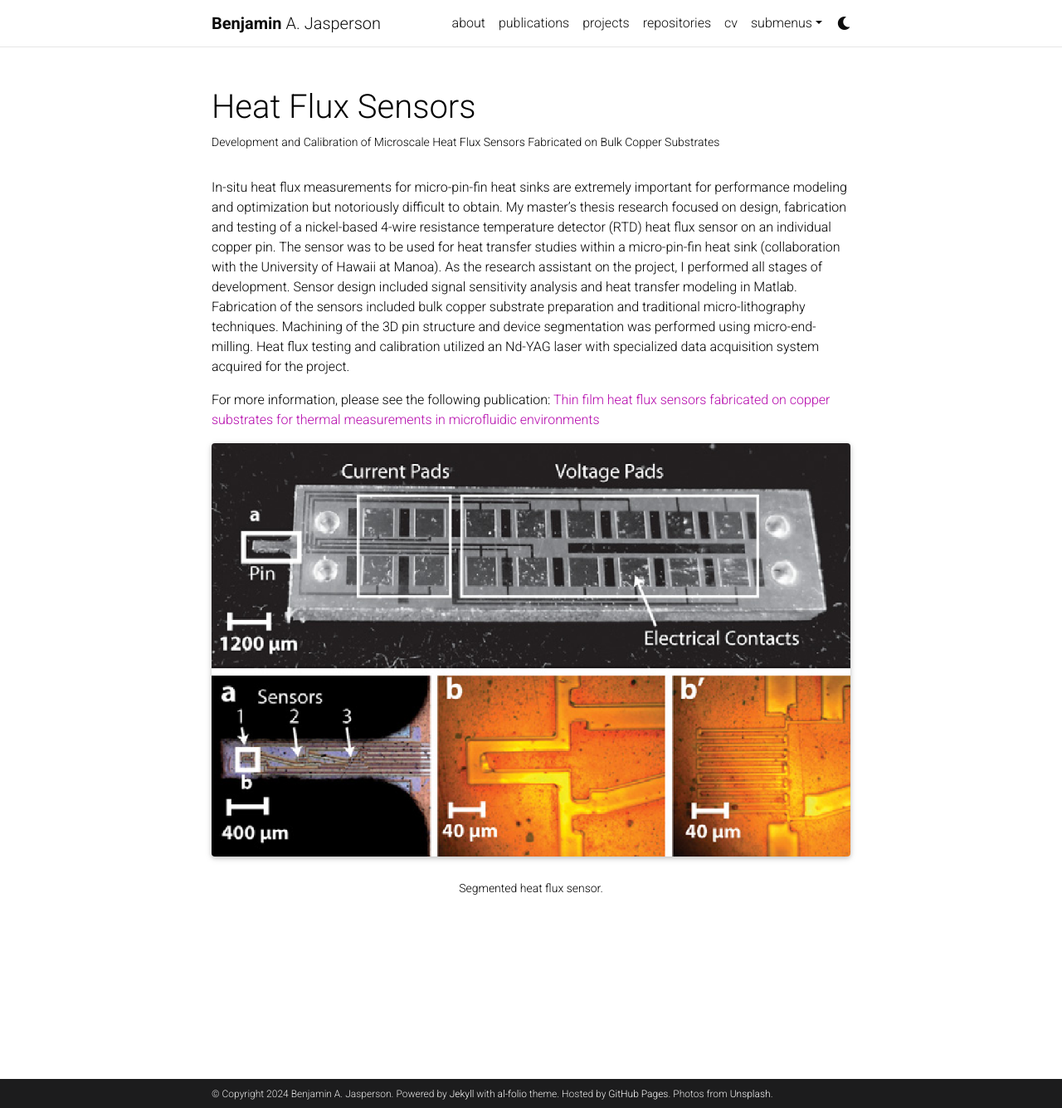
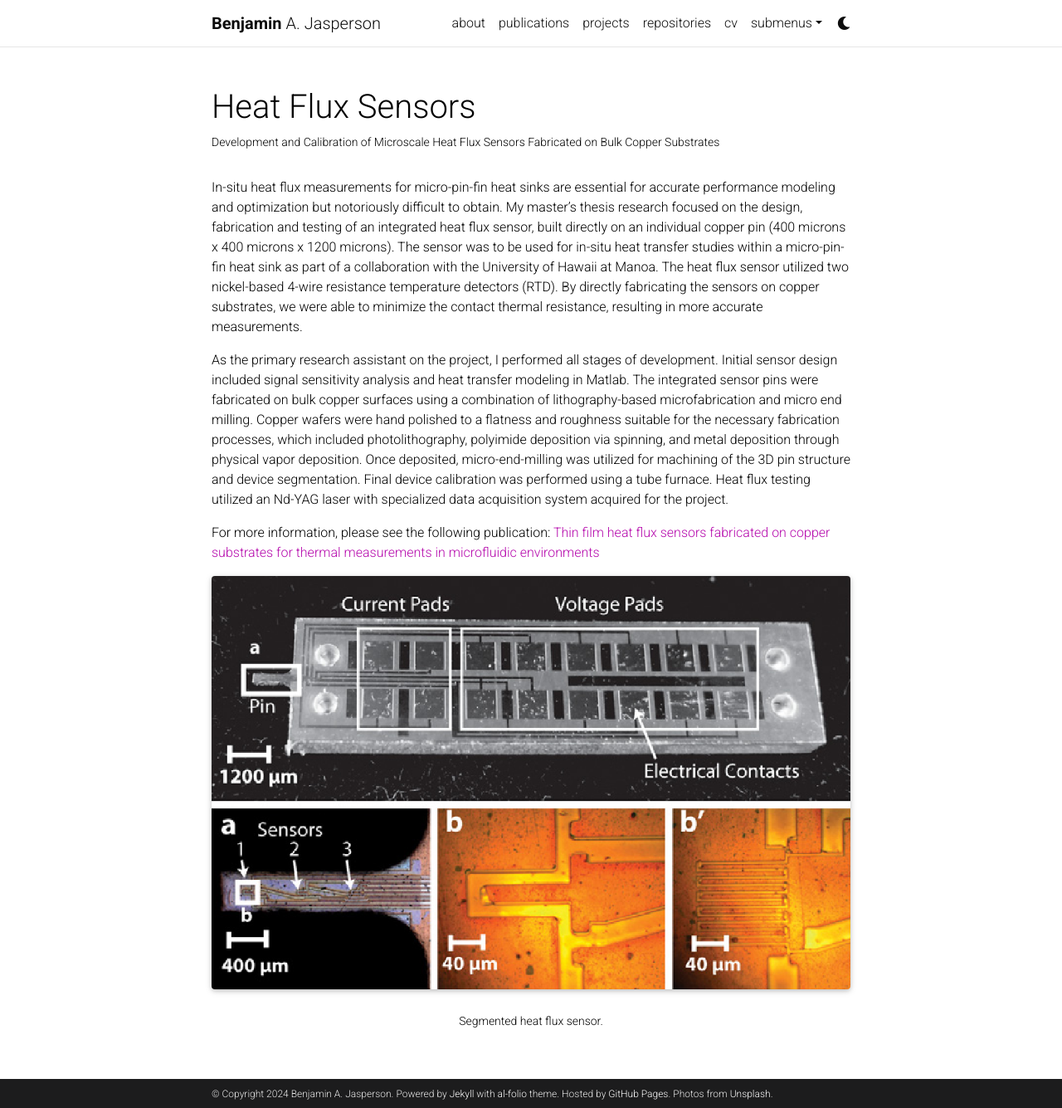
Before and after one commit to bjasperson/bjasperson.github.io, a Jekyll site: the page built from _projects/sensors.md, in a window 1280 px wide and 1335 px high. Shown: the whole window at 83% size. Built offline with Jekyll 4.4.1, drawn with Linux system fonts in a browser that asks for light colours; full-size pictures stand in for the smaller copies a plugin makes; comment, search, counter and statistics services are not loaded; a style sheet for code colours, icons or effects is not loaded.

Commit message:
update text

```diff
--- a/_projects/sensors.md
+++ b/_projects/sensors.md
@@ -6,14 +6,21 @@ img: assets/img/sensor.png
 importance: 1
 category: work
 ---
-In-situ heat flux measurements for micro-pin-fin heat sinks are extremely important for performance modeling and optimization but notoriously difficult to obtain.
-My master's thesis research focused on design, fabrication and testing of a nickel-based 4-wire resistance temperature detector (RTD) heat flux sensor on an individual copper pin.
-The sensor was to be used for heat transfer studies within a micro-pin-fin heat sink (collaboration with the University of Hawaii at Manoa).
-As the research assistant on the project, I performed all stages of development.
-Sensor design included signal sensitivity analysis and heat transfer modeling in Matlab.
-Fabrication of the sensors included bulk copper substrate preparation and traditional micro-lithography techniques.
-Machining of the 3D pin structure and device segmentation was performed using micro-end-milling.
-Heat flux testing and calibration utilized an Nd-YAG laser with specialized data acquisition system acquired for the project.
+In-situ heat flux measurements for micro-pin-fin heat sinks are essential for accurate performance modeling and optimization but notoriously difficult to obtain.
+My master's thesis research focused on the design, fabrication and testing of an integrated heat flux sensor, built directly on an individual copper pin (400 microns x 400 microns x 1200 microns).
+The sensor was to be used for in-situ heat transfer studies within a micro-pin-fin heat sink as part of a collaboration with the University of Hawaii at Manoa.
+The heat flux sensor utilized two nickel-based 4-wire resistance temperature detectors (RTD).
+By directly fabricating the sensors on copper substrates, we were able to minimize the contact thermal resistance, resulting in more accurate measurements.
+
+
+As the primary research assistant on the project, I performed all stages of development.
+Initial sensor design included signal sensitivity analysis and heat transfer modeling in Matlab.
+The integrated sensor pins were fabricated on bulk copper surfaces using a combination of lithography-based microfabrication and micro end milling.
+Copper wafers were hand polished to a flatness and roughness suitable for the necessary fabrication processes, which included photolithography, polyimide deposition via spinning, and metal deposition through physical vapor deposition.
+Once deposited, micro-end-milling was utilized for machining of the 3D pin structure and device segmentation.
+Final device calibration was performed using a tube furnace.
+Heat flux testing utilized an Nd-YAG laser with specialized data acquisition system acquired for the project.
+
 
 For more information, please see the following publication: [Thin film heat flux sensors fabricated on copper substrates for thermal measurements in microfluidic environments](https://iopscience.iop.org/article/10.1088/0960-1317/24/12/125018/meta)
 
```
